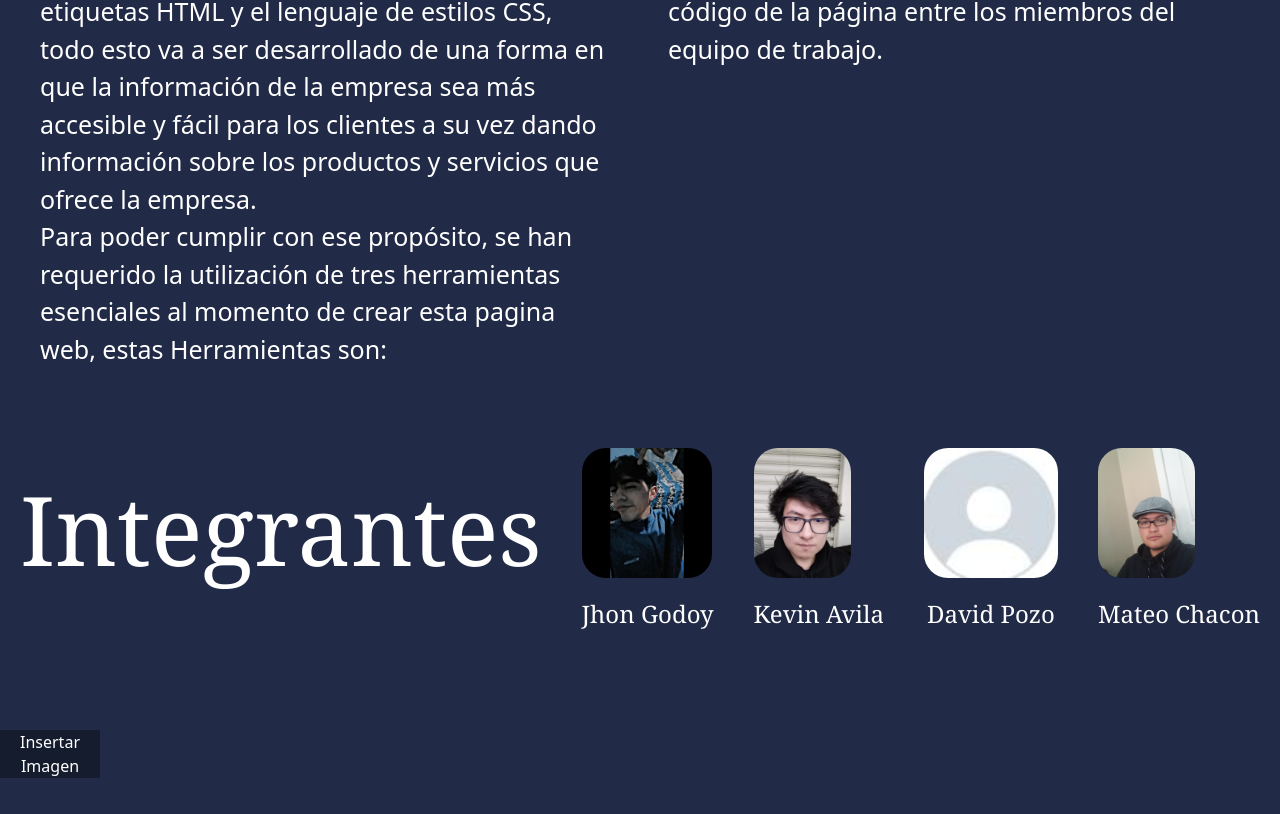
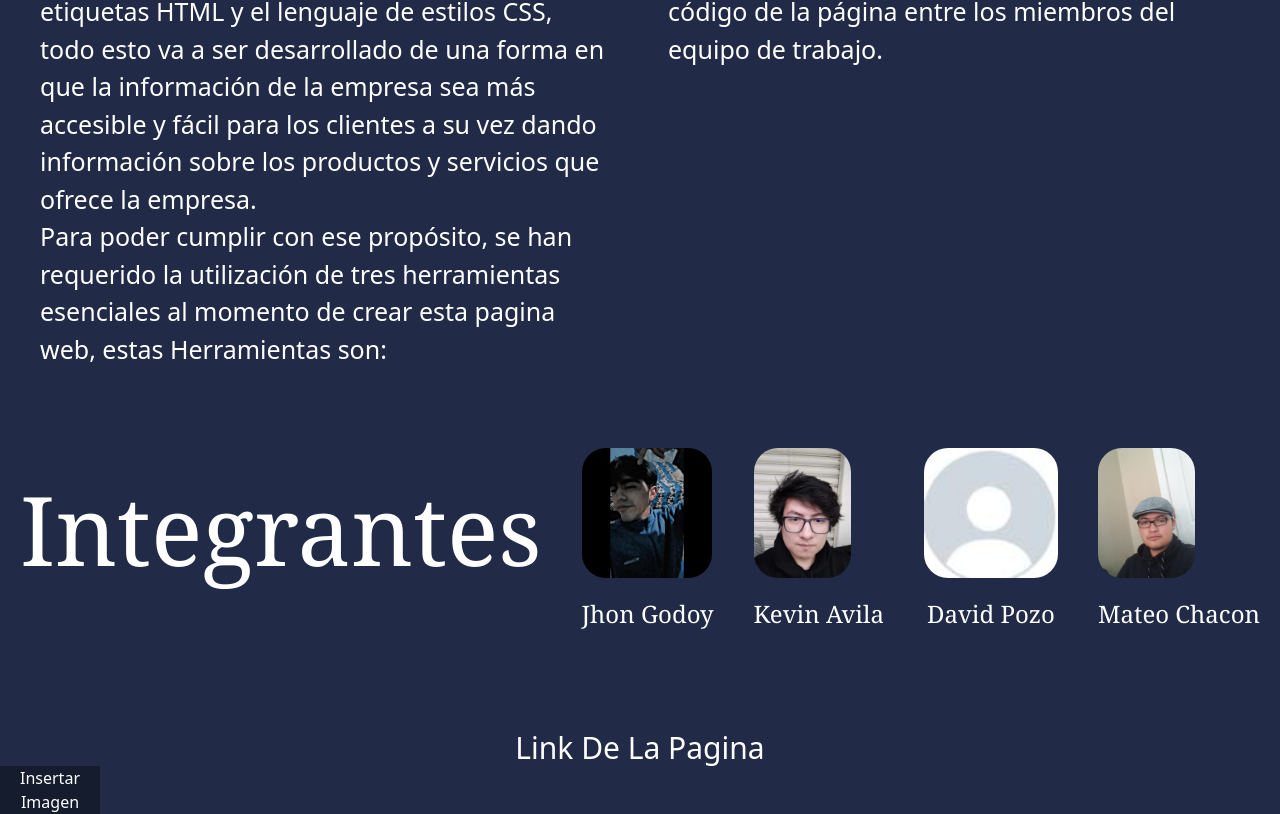
Before and after one commit to COLADOXD/my-project1, a React (Create React App) app: page / in a window 1280 px wide. Shown: the part 1172-1986 px from the top of the page. Before the commit the page ends 1950 px from the top, so only its background shows below. Built offline with nearby package versions, Linux system fonts and the light colour scheme.

Commit message:
link de la pagina

```diff
--- a/src/container/Main.jsx
+++ b/src/container/Main.jsx
@@ -71,6 +71,13 @@ const Main = () => {
           <p className="my-5 text-center">Mateo Chacon</p>
         </div>
       </div>
+
+      <a
+        className="text-white text-3xl text-center flex justify-center items-center"
+        href="https://pagina-estrual-version-2.vercel.app/"
+      >
+        Link De La Pagina
+      </a>
       <div className="text-white h-15 w-[100px] text-center bg-primary flex justify-end items-end">
         <a href="https://pagina-de-link-de-imagenes.vercel.app/">
           Insertar Imagen
```
